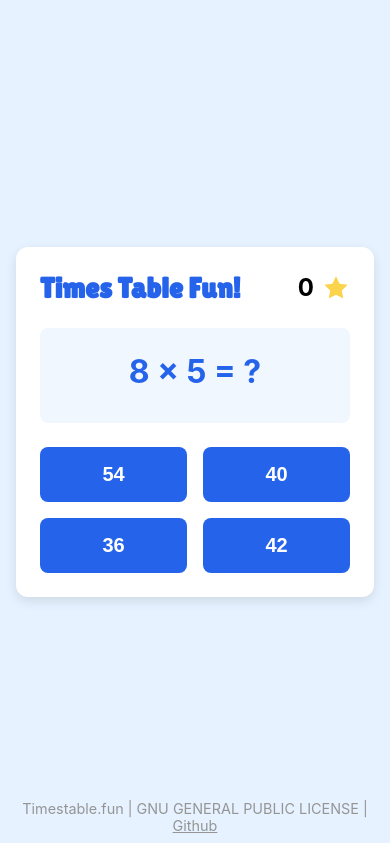
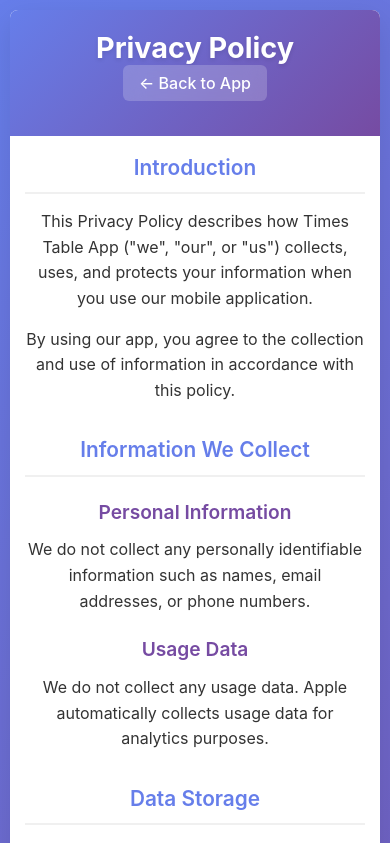
Before and after one commit to givp/times-table-app, a React (Create React App) app: page /privacy in a window 390 px wide. Shown: the top 843 px of the page. Built offline with nearby package versions, Linux system fonts and the light colour scheme.

Commit message:
Added privacy page

```diff
--- a/package.json
+++ b/package.json
@@ -11,6 +11,7 @@
     "lucide-react": "^0.483.0",
     "react": "^19.0.0",
     "react-dom": "^19.0.0",
+    "react-router-dom": "^7.7.1",
     "react-scripts": "5.0.1",
     "web-vitals": "^2.1.4"
   },
--- a/src/App.js
+++ b/src/App.js
@@ -1,17 +1,28 @@
 // App.js
 import { Analytics } from "@vercel/analytics/react"
 import React from 'react';
+import { BrowserRouter as Router, Routes, Route } from 'react-router-dom';
 import TimesTableGame from './TimesTableGame';
+import Privacy from './components/Privacy';
 import Footer from './Footer';
 import './App.css';
 
 function App() {
   return (
-    <div className="App">
-      <TimesTableGame />
-      <Footer />
-      <Analytics />
-    </div>
+    <Router>
+      <div className="App">
+        <Routes>
+          <Route path="/" element={
+            <>
+              <TimesTableGame />
+              <Footer />
+            </>
+          } />
+          <Route path="/privacy" element={<Privacy />} />
+        </Routes>
+        <Analytics />
+      </div>
+    </Router>
   );
 }
 
--- a/src/Footer.js
+++ b/src/Footer.js
@@ -1,11 +1,16 @@
 // Footer.js
 import React from 'react';
+import { Link } from 'react-router-dom';
 import './Footer.css';
 
 function Footer() {
   return (
     <footer className="footer">
-      <p>Timestable.fun | GNU GENERAL PUBLIC LICENSE | <a href="https://github.com/givp/times-table-app" target="_blank" rel="noreferrer">Github</a></p>
+      <p>
+        Timestable.fun | GNU GENERAL PUBLIC LICENSE |
+        <a href="https://github.com/givp/times-table-app" target="_blank" rel="noreferrer"> Github</a> |
+        <Link to="/privacy"> Privacy Policy</Link>
+      </p>
     </footer>
   );
 }
--- /dev/null
+++ b/src/components/Privacy.css
@@ -0,0 +1,146 @@
+.privacy-container {
+  min-height: 100vh;
+  background: linear-gradient(135deg, #667eea 0%, #764ba2 100%);
+  padding: 20px;
+  font-family: -apple-system, BlinkMacSystemFont, 'Segoe UI', 'Roboto', 'Oxygen', 'Ubuntu', 'Cantarell', sans-serif;
+}
+
+.privacy-content {
+  max-width: 800px;
+  margin: 0 auto;
+  background: white;
+  border-radius: 12px;
+  box-shadow: 0 10px 30px rgba(0, 0, 0, 0.1);
+  overflow: hidden;
+}
+
+.privacy-header {
+  background: linear-gradient(135deg, #667eea 0%, #764ba2 100%);
+  color: white;
+  padding: 30px;
+  text-align: center;
+  position: relative;
+}
+
+.privacy-header h1 {
+  margin: 0;
+  font-size: 2.5rem;
+  font-weight: 700;
+  text-shadow: 0 2px 4px rgba(0, 0, 0, 0.1);
+}
+
+.back-link {
+  position: absolute;
+  top: 20px;
+  left: 20px;
+  color: white;
+  text-decoration: none;
+  font-weight: 500;
+  padding: 8px 16px;
+  border-radius: 6px;
+  background: rgba(255, 255, 255, 0.2);
+  backdrop-filter: blur(10px);
+  transition: all 0.3s ease;
+}
+
+.back-link:hover {
+  background: rgba(255, 255, 255, 0.3);
+  transform: translateY(-1px);
+}
+
+.privacy-body {
+  padding: 40px;
+  line-height: 1.6;
+  color: #333;
+}
+
+.privacy-body section {
+  margin-bottom: 30px;
+}
+
+.privacy-body h2 {
+  color: #667eea;
+  font-size: 1.8rem;
+  margin-bottom: 15px;
+  font-weight: 600;
+  border-bottom: 2px solid #f0f0f0;
+  padding-bottom: 8px;
+}
+
+.privacy-body h3 {
+  color: #764ba2;
+  font-size: 1.3rem;
+  margin: 20px 0 10px 0;
+  font-weight: 600;
+}
+
+.privacy-body p {
+  margin-bottom: 15px;
+  font-size: 1rem;
+}
+
+.privacy-body ul {
+  margin: 15px 0;
+  padding-left: 20px;
+}
+
+.privacy-body li {
+  margin-bottom: 8px;
+  font-size: 1rem;
+}
+
+.privacy-body strong {
+  color: #667eea;
+  font-weight: 600;
+}
+
+/* Responsive design */
+@media (max-width: 768px) {
+  .privacy-container {
+    padding: 10px;
+  }
+
+  .privacy-content {
+    border-radius: 8px;
+  }
+
+  .privacy-header {
+    padding: 20px;
+  }
+
+  .privacy-header h1 {
+    font-size: 2rem;
+  }
+
+  .back-link {
+    position: static;
+    display: inline-block;
+    margin-bottom: 15px;
+  }
+
+  .privacy-body {
+    padding: 20px;
+  }
+
+  .privacy-body h2 {
+    font-size: 1.5rem;
+  }
+
+  .privacy-body h3 {
+    font-size: 1.2rem;
+  }
+}
+
+@media (max-width: 480px) {
+  .privacy-header h1 {
+    font-size: 1.8rem;
+  }
+
+  .privacy-body {
+    padding: 15px;
+  }
+
+  .privacy-body h2 {
+    font-size: 1.3rem;
+  }
+}
--- /dev/null
+++ b/src/components/Privacy.js
@@ -0,0 +1,86 @@
+import React from 'react';
+import { Link } from 'react-router-dom';
+import './Privacy.css';
+
+function Privacy() {
+  return (
+    <div className="privacy-container">
+      <div className="privacy-content">
+        <header className="privacy-header">
+          <h1>Privacy Policy</h1>
+          <Link to="/" className="back-link">← Back to App</Link>
+        </header>
+
+        <div className="privacy-body">
+          <section>
+            <h2>Introduction</h2>
+            <p>
+              This Privacy Policy describes how Times Table App ("we", "our", or "us") collects, uses, and protects your information when you use our mobile application.
+            </p>
+            <p>
+              By using our app, you agree to the collection and use of information in accordance with this policy.
+            </p>
+          </section>
+
+          <section>
+            <h2>Information We Collect</h2>
+            <h3>Personal Information</h3>
+            <p>
+              We do not collect any personally identifiable information such as names, email addresses, or phone numbers.
+            </p>
+
+            <h3>Usage Data</h3>
+            <p>
+              We do not collect any usage data. Apple automatically collects usage data for analytics purposes.
+            </p>
+          </section>
+
+          <section>
+            <h2>Data Storage</h2>
+            <p>
+              All game progress and settings are stored locally on your device. We do not store any personal data on our servers.
+            </p>
+          </section>
+
+          <section>
+            <h2>Children's Privacy</h2>
+            <p>
+              Our app is designed for educational purposes and is suitable for children. We do not collect personal information from any user.
+            </p>
+          </section>
+
+          <section>
+            <h2>Data Security</h2>
+            <p>
+              We implement appropriate security measures to protect any information we collect. However, no method of transmission over the internet or electronic storage is 100% secure.
+            </p>
+          </section>
+
+          <section>
+            <h2>Changes to This Privacy Policy</h2>
+            <p>
+              We may update our Privacy Policy from time to time. We will notify you of any changes by posting the new Privacy Policy on this page and updating the "Last Updated" date.
+            </p>
+          </section>
+
+          <section>
+            <h2>Contact Us</h2>
+            <p>
+              If you have any questions about this Privacy Policy, please contact us at:
+            </p>
+            <p>
+              Email: timestablefun [äť] pm.me<br />
+            </p>
+          </section>
+
+          <section>
+            <h2>Last Updated</h2>
+            <p>This Privacy Policy was last updated on {new Date().toLocaleDateString()}.</p>
+          </section>
+        </div>
+      </div>
+    </div>
+  );
+}
+
+export default Privacy;
```
Also changed, not shown: 1 other file (tests, documents, lock files or other folders).
